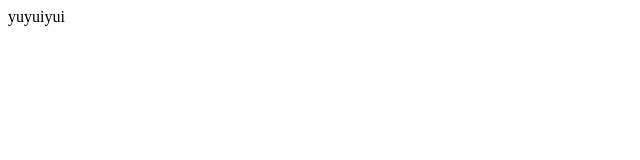
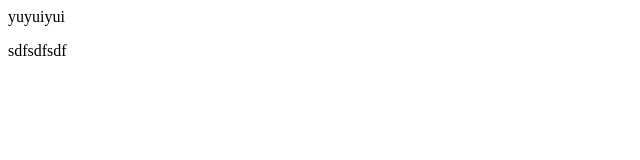
Before and after one commit to mahdi62tz/new-test, a plain HTML site: page index.html in a window 1280 px wide. Shown: the full height of the page, 0-640 px from the left. Drawn offline with Linux system fonts and the light colour scheme.

Commit message:
dfgfgdfgdfg

```diff
--- a/index.html
+++ b/index.html
@@ -1,3 +1,6 @@
 <html lang="fa">
 yuyuiyui
+<body>
+<p>sdfsdfsdf</p>
+</body>
 </html>
```
